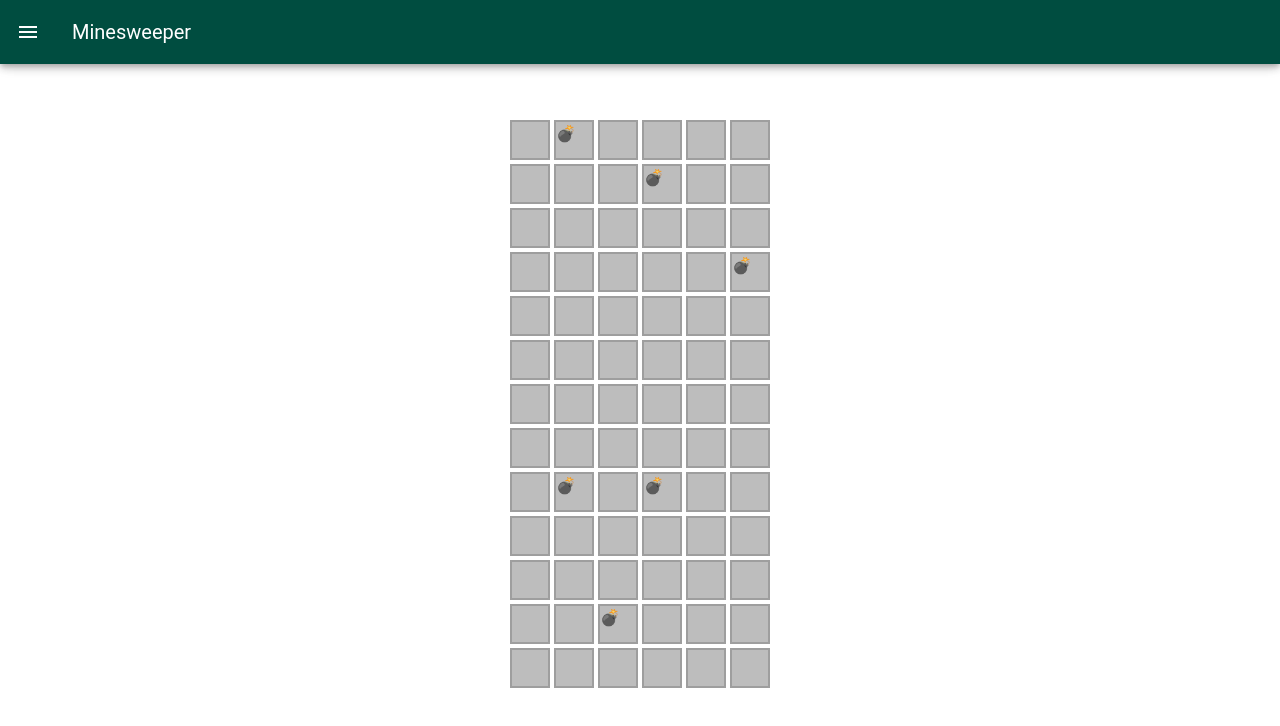
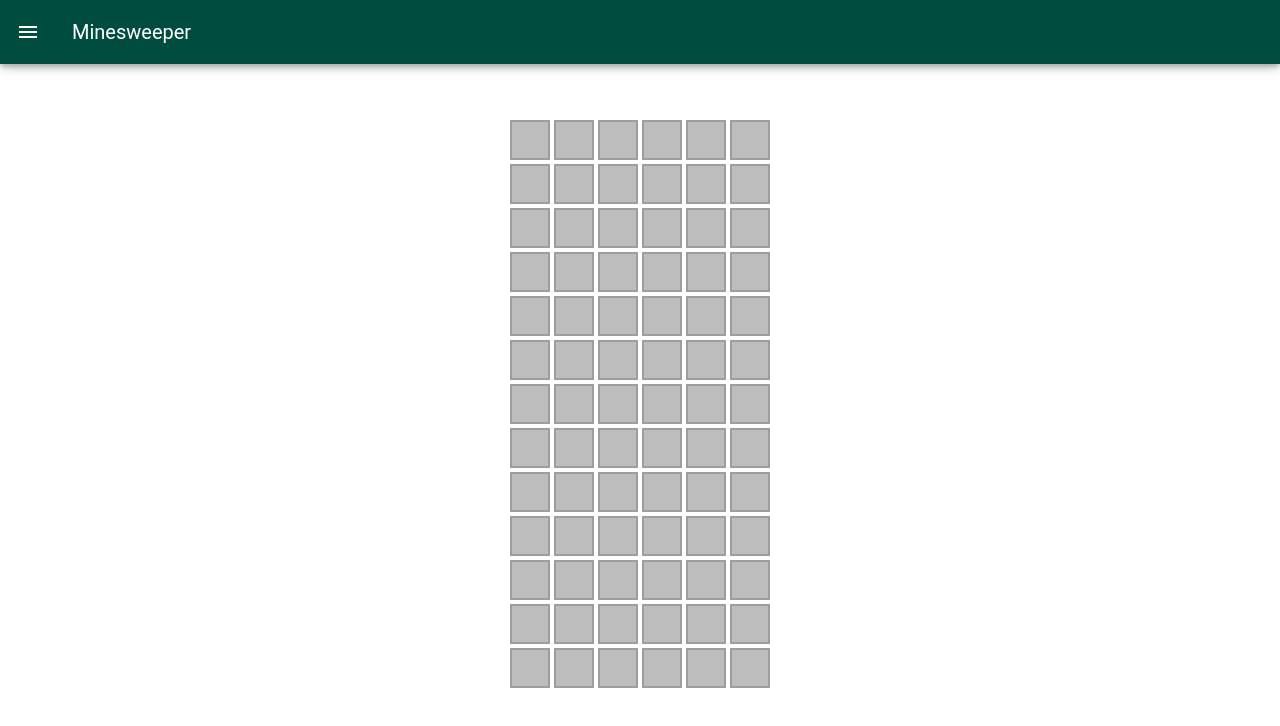
Before and after one commit to Sutee-Jankhaw/minesweeper-app, a Nuxt app in the folder playground/: page / in a window 1280 px wide. Shown: the top 726 px of the page. Built offline with nearby package versions, Linux system fonts and the light colour scheme.

Commit message:
add flag and number around Mine

```diff
--- a/playground/app.vue
+++ b/playground/app.vue
@@ -19,9 +19,19 @@
               v-for="(cell, index) in cells"
               :key="index"
               class="cell"
-              :class="{ mine: cell.isMine }"
+              :class="{
+                revealed: cell.isRevealed,
+                bomb: cell.isRevealed && cell.isMine,
+                flag: cell.isFlagged
+               }"
+              @click="revealCell(index)"
+              @contextmenu.prevent="toggleFlag(index)"
             >
-              {{ cell.isMine ? '💣' : '' }}
+              <span v-if="cell.isRevealed && !cell.isMine && cell.adjacent > 0">
+                {{ cell.adjacent }}
+              </span>
+              <span v-if="cell.isRevealed && cell.isMine">💣</span>
+              <span v-if="!cell.isRevealed && cell.isFlagged">🚩</span>
             </div>
           </div>
         </v-container>
@@ -35,7 +45,7 @@ import { ref } from 'vue'
 
 const rows = 13
 const cols = 6
-const totalMines = 6
+const totalMines = 10
 
 type Cell = {
   isMine: boolean
@@ -50,8 +60,6 @@ function createBoard(): Cell[] {
     isFlagged: false,
     adjacent: 0,
   }))
-
-  // สุ่มวางระเบิด
   let minesPlaced = 0
   while (minesPlaced < totalMines) {
     const randomIndex = Math.floor(Math.random() * board.length)
@@ -61,8 +69,92 @@ function createBoard(): Cell[] {
       minesPlaced++
     }
   }
+  for (let i = 0; i < board.length; i++) {
+    if (board[i]!.isMine) continue
 
+    const row = Math.floor(i / cols)
+    const col = i % cols
+
+    let count = 0
+
+    for (let r = -1; r <= 1; r++) {
+      for (let c = -1; c <= 1; c++) {
+        if (r === 0 && c === 0) continue
+
+        const newRow = row + r
+        const newCol = col + c
+
+        if (
+          newRow >= 0 &&
+          newRow < rows &&
+          newCol >= 0 &&
+          newCol < cols
+        ) {
+          const neighborIndex = newRow * cols + newCol
+          if (board[neighborIndex]!.isMine) {
+            count++
+          }
+        }
+      }
+    }
+
+    board[i]!.adjacent = count
+  }
   return board
+}
+function toggleFlag(index: number) {
+  const cell = cells.value[index];
+  if (!cell || cell.isRevealed) return;
+
+  cell.isFlagged = !cell.isFlagged;
+}
+function revealCell(index: number) {
+  const cell = cells.value[index]
+  if (!cell || cell.isRevealed || cell.isFlagged) return
+
+  cell.isRevealed = true
+  if (cell.isMine) {
+    alert('Game Over 💥')
+    return
+  }
+  if (cell.adjacent === 0) {
+    floodFill(index)
+  }
+}
+function floodFill(index: number) {
+  const row = Math.floor(index / cols)
+  const col = index % cols
+
+  for (let r = -1; r <= 1; r++) {
+    for (let c = -1; c <= 1; c++) {
+      if (r === 0 && c === 0) continue
+
+      const newRow = row + r
+      const newCol = col + c
+
+      if (
+        newRow >= 0 &&
+        newRow < rows &&
+        newCol >= 0 &&
+        newCol < cols
+      ) {
+        const neighborIndex = newRow * cols + newCol
+        const neighbor = cells.value[neighborIndex]
+
+        if (
+          neighbor &&
+          !neighbor.isRevealed &&
+          !neighbor.isMine
+        ) {
+          neighbor.isRevealed = true
+
+          if (neighbor.adjacent === 0) {
+            floodFill(neighborIndex)
+          }
+        }
+      }
+    }
+  }
 }
 
 const cells = ref<Cell[]>(createBoard())
@@ -82,7 +174,20 @@ const cells = ref<Cell[]>(createBoard())
   height: 40px;
   background-color: #bdbdbd;
   border: 2px solid #9e9e9e;
+  display: flex;
+  align-items: center;
+  justify-content: center;
   cursor: pointer;
+  font-weight: bold;
+}
+
+.cell.revealed {
+  background-color: #e0e0e0;
+  border: 1px solid #9e9e9e;
+}
+
+.cell.bomb {
+  background: red;
 }
 
 .cell:hover {
```
